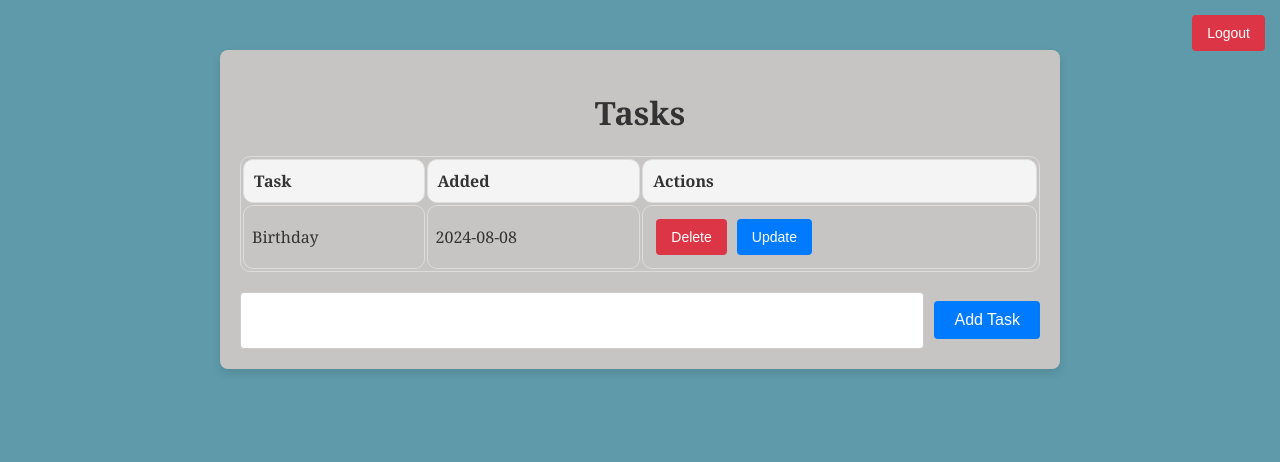
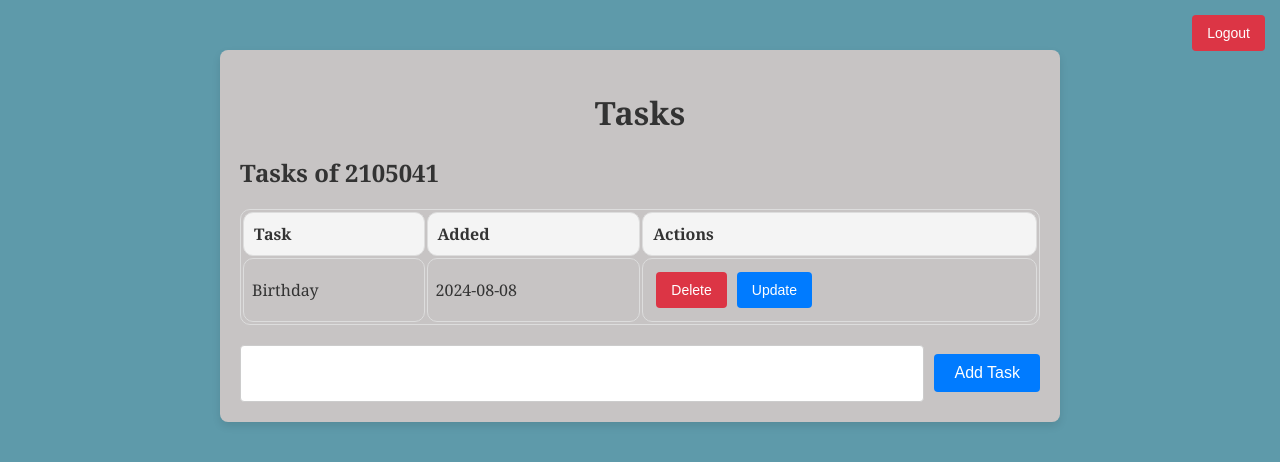
Before and after one commit to Kandasamy-S/To-Do-FlaskApp, a Flask app: page / in a window 1280 px wide. Shown: the top 462 px of the page. Run offline with Flask 3, Linux system fonts and the light colour scheme; a user stored in the database is signed in; data comes from the database, SQL or seed files in the repository.

Commit message:
CSS added

```diff
--- a/app.py
+++ b/app.py
@@ -84,7 +84,7 @@ def index():
             return "Oops Something went wrong!!!"
     else:
         tasks = Todo.query.order_by(Todo.date_created).all()
-        return render_template("index.html", tasks=tasks)
+        return render_template("index.html", tasks=tasks,user=current_user.username)
 
 @app.route('/delete/<int:id>')
 @login_required
--- a/templates/index.html
+++ b/templates/index.html
@@ -7,6 +7,7 @@
 {% block body %}
 <div class="content">
     <h1 style="text-align: center;">Tasks</h1>
+    <h2>Tasks of {{user}}</h2>
     {% if tasks|length < 1 %}
     <h4 style="text-align: center;">No tasks left</h4>
     {% else %}
```
